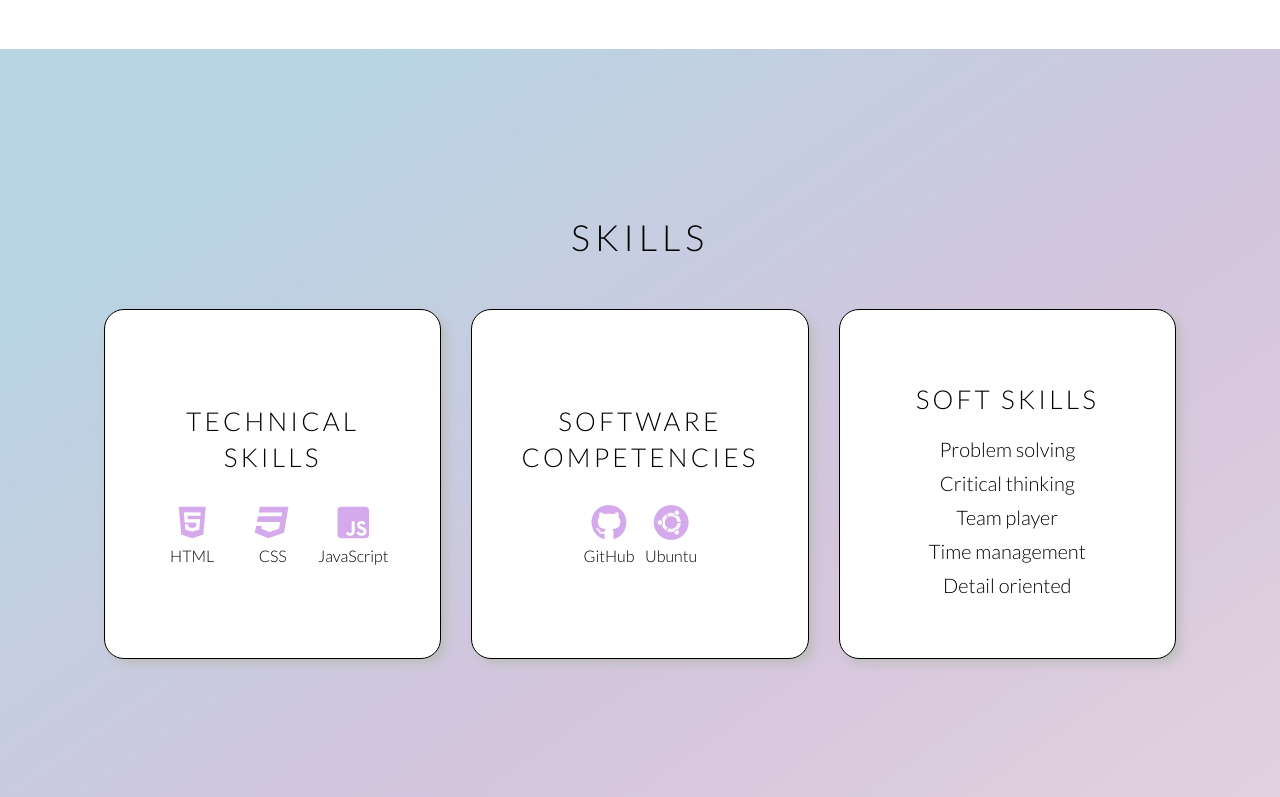
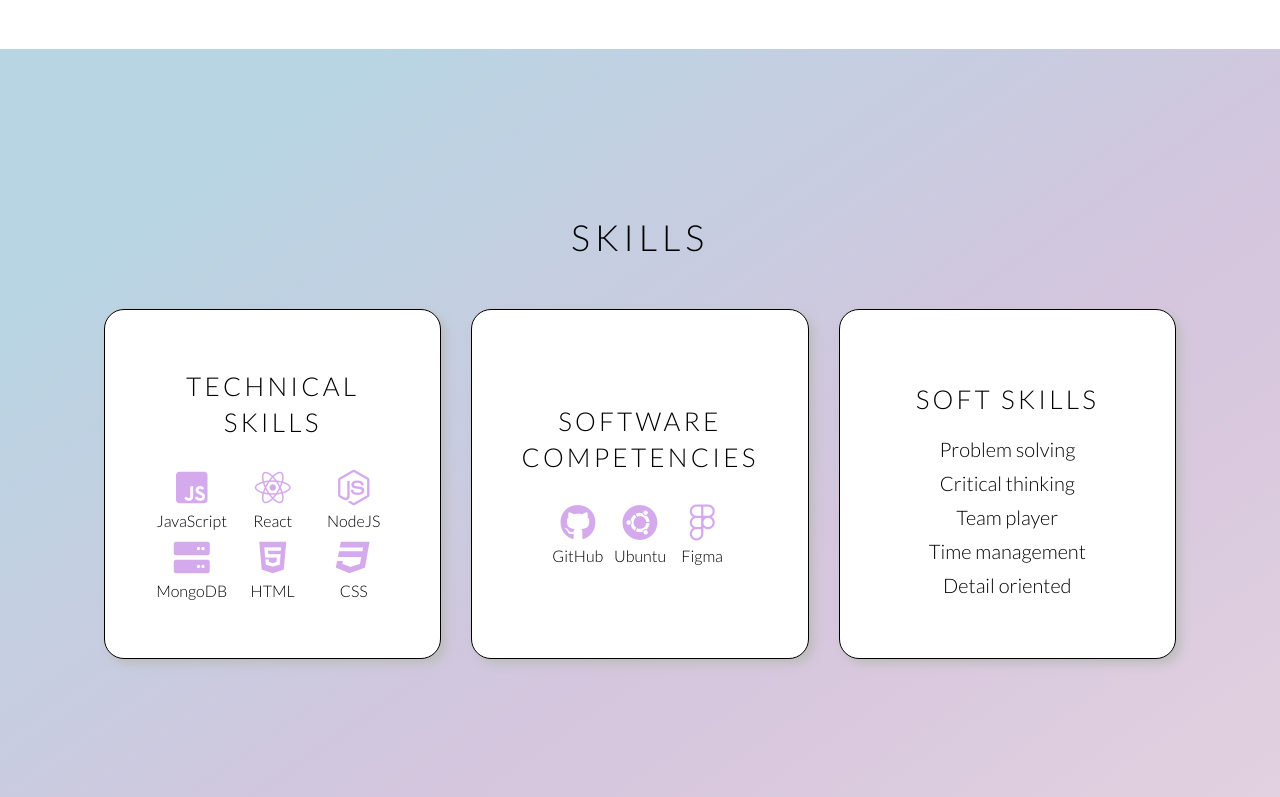
Before and after one commit to vickievien/vickievien.github.io, a plain HTML site: page index.html in a window 1280 px wide. Shown: the part 2263-3060 px from the top of the page. Drawn offline with Linux system fonts and the light colour scheme.

Commit message:
coming soon color updated, updated tech skills

```diff
--- a/css/index.css
+++ b/css/index.css
@@ -358,7 +358,7 @@ body.portfolio-body {
 }
 
 .card-software .tool-list {
-    grid-template-columns: 1fr 1fr;
+    grid-template-columns: 1fr 1fr 1fr;
 }
 
 .tool-item-container {
--- a/index.html
+++ b/index.html
@@ -63,7 +63,7 @@
             <h1 class="page-title">Portfolio</h1>
             <section class="global-grid port-grid coming-soon-grid-item">
                 <a class="proj-pic-a" href="" target="_blank">
-                    <img class="proj-pic proj-pic-1" src="photo/coming-soon-wireframe-devices-mockup.png" alt="coming soon">
+                    <img class="proj-pic proj-pic-1" src="photo/coming-soon-purple-wireframe-devices-mockup.png" alt="coming soon">
                 </a>
                 <div class="proj-text-container coming-soon-project">
                     <h3 class="proj-featured">Featured Project</h3>
@@ -142,16 +142,28 @@
                             <h2 class="skill-title">Technical Skills</h2>
                                 <ul class="tool-list">
                                     <li class="tool-item-container">
+                                        <i class="fab fa-js-square"></i>
+                                        <p class="tool-text">JavaScript</p>
+                                    </li>
+                                    <li class="tool-item-container">
+                                        <i class="fab fa-react"></i>
+                                        <p class="tool-text">React</p>
+                                    </li>
+                                    <li class="tool-item-container">
+                                        <i class="fab fa-node-js"></i>
+                                        <p class="tool-text">NodeJS</p>
+                                    </li>
+                                    <li class="tool-item-container">
+                                        <i class="fas fa-server"></i>
+                                        <p class="tool-text">MongoDB</p>
+                                    </li>
+                                    <li class="tool-item-container">
                                         <i class="fab fa-html5"></i>
                                         <p class="tool-text">HTML</p>
                                     </li>
                                     <li class="tool-item-container">
                                         <i class="fab fa-css3"></i>
                                         <p class="tool-text">CSS</p>
-                                    </li>
-                                    <li class="tool-item-container">
-                                        <i class="fab fa-js-square"></i>
-                                        <p class="tool-text">JavaScript</p>
                                     </li>
                                 </ul>
                         </article>
@@ -161,6 +173,9 @@
                             <ul class="skill-list">
                                 <li class="skill-item tech-item">HTML/CSS</li>
                                 <li class="skill-item tech-item">JavaScript</li>
+                                <li class="skill-item tech-item">React</li>
+                                <li class="skill-item tech-item">NodeJS</li>
+                                <li class="skill-item tech-item">MongoDB</li>
                                 <li class="skill-item tech-item">RESTful APIs</li>
                                 <li class="skill-item tech-item">Responsive Design</li>
                                 <li class="skill-item tech-item">Mobile-first Approach</li>
@@ -181,6 +196,10 @@
                                         <i class="fab fa-ubuntu"></i>
                                         <p class="tool-text">Ubuntu</p>
                                     </li>
+                                    <li class="tool-item-container">
+                                        <i class="fab fa-figma"></i>
+                                        <p class="tool-text">Figma</p>
+                                    </li>
                                 </ul>
                         </article>
                         <article class="skill-container skill-card-back">
@@ -188,6 +207,7 @@
                             <ul class="skill-list">
                                 <li class="skill-item tech-item">GitHub</li>
                                 <li class="skill-item tech-item">Ubuntu</li>
+                                <li class="skill-item tech-item">Figma</li>
                                 <li class="skill-item tech-item">Adobe InDesign</li>
                                 <li class="skill-item tech-item">Adobe Photoshop</li>
                                 <li class="skill-item tech-item">Adobe Illustrator</li>
```
Also changed, not shown: photo/coming-soon-purple-wireframe-devices-mockup.png (added), 1 other file.
